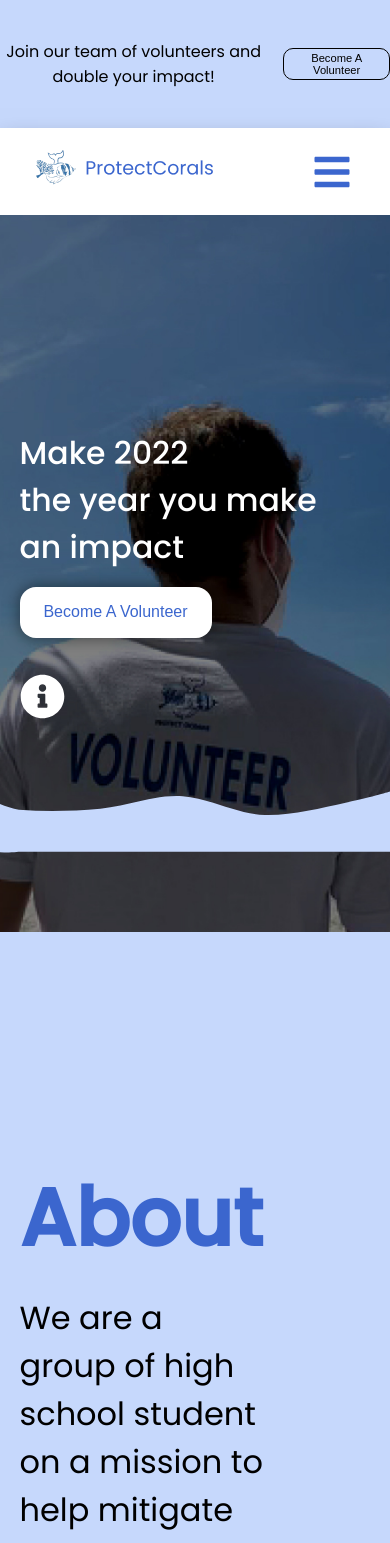
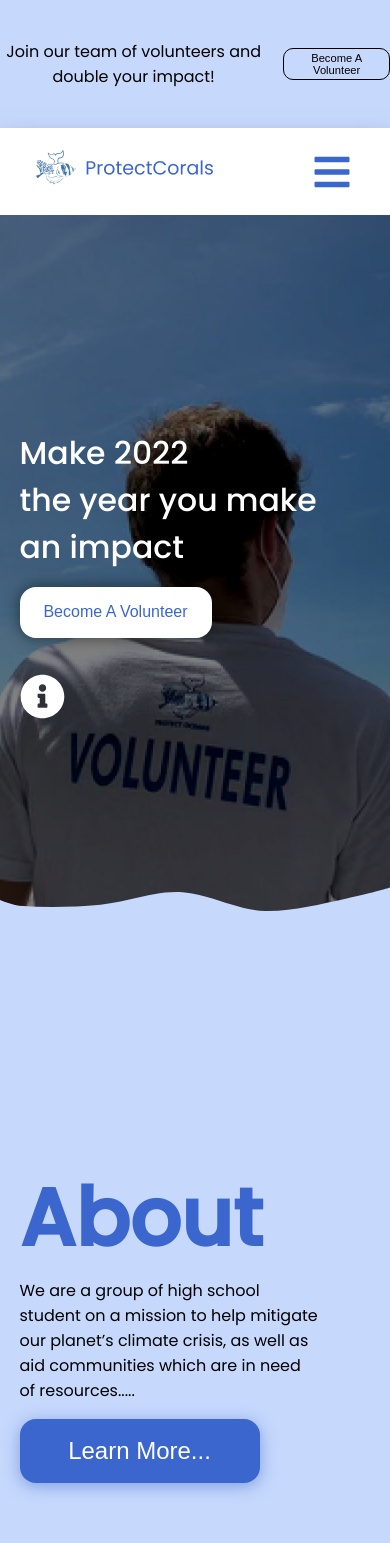
Before and after one commit to codeyStein/ProtectCorals, a Next.js app: page / in a window 390 px wide. Shown: the top 1543 px of the page. Built offline with nearby package versions, Linux system fonts and the light colour scheme.

Commit message:
Better About Section Responsivness

```diff
--- a/styles/globals.css
+++ b/styles/globals.css
@@ -82,6 +82,38 @@ body {
 	max-width: 100%;
 	height: 65%;
   z-index: 10;
+}
+
+
+
+@media screen and (max-width: 1192px) {
+  .about--wave {
+    margin-top: -17rem;
+  }
+}
+
+@media screen and (max-width: 916px) {
+  .about--wave {
+    margin-top: -18rem;
+  }
+  .About p {
+    font-size: 1.5rem;
+    width: 85%;
+
+  }
+}
+
+@media screen and (max-width: 593px) {
+  .About p {
+  font-size: 1rem
+ }
+}
+
+@media screen and (max-height: 779px) {
+  .about--wave {
+    margin-top: -16rem;
+    height: 100%;
+  }
 }
 
 .about--wave::selection {
@@ -327,7 +359,7 @@ nav {
 @keyframes fadeinHeader {
   from {
     transform: translateY(-16px);
-    opacity: 0;
+    opacity: 0
   }
     to {
     transform: translateY(0);
```
